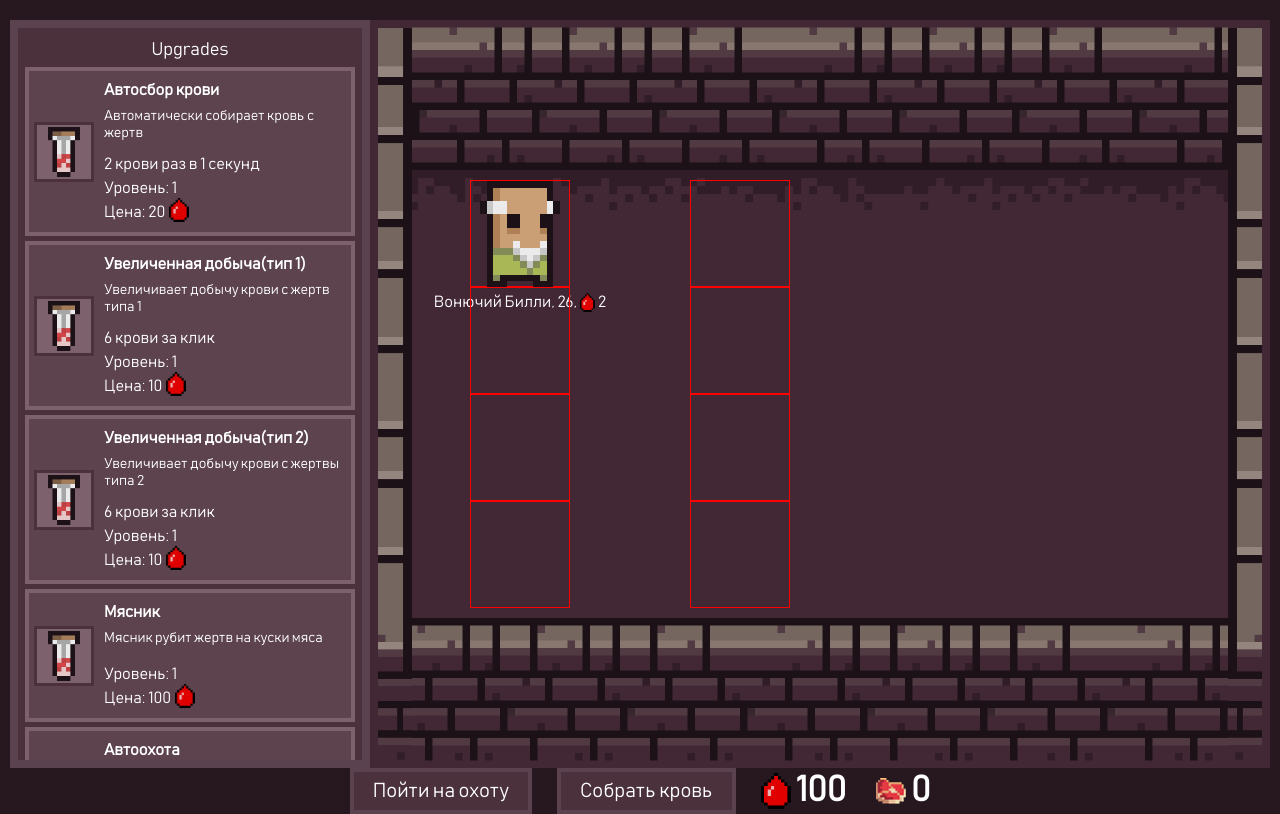
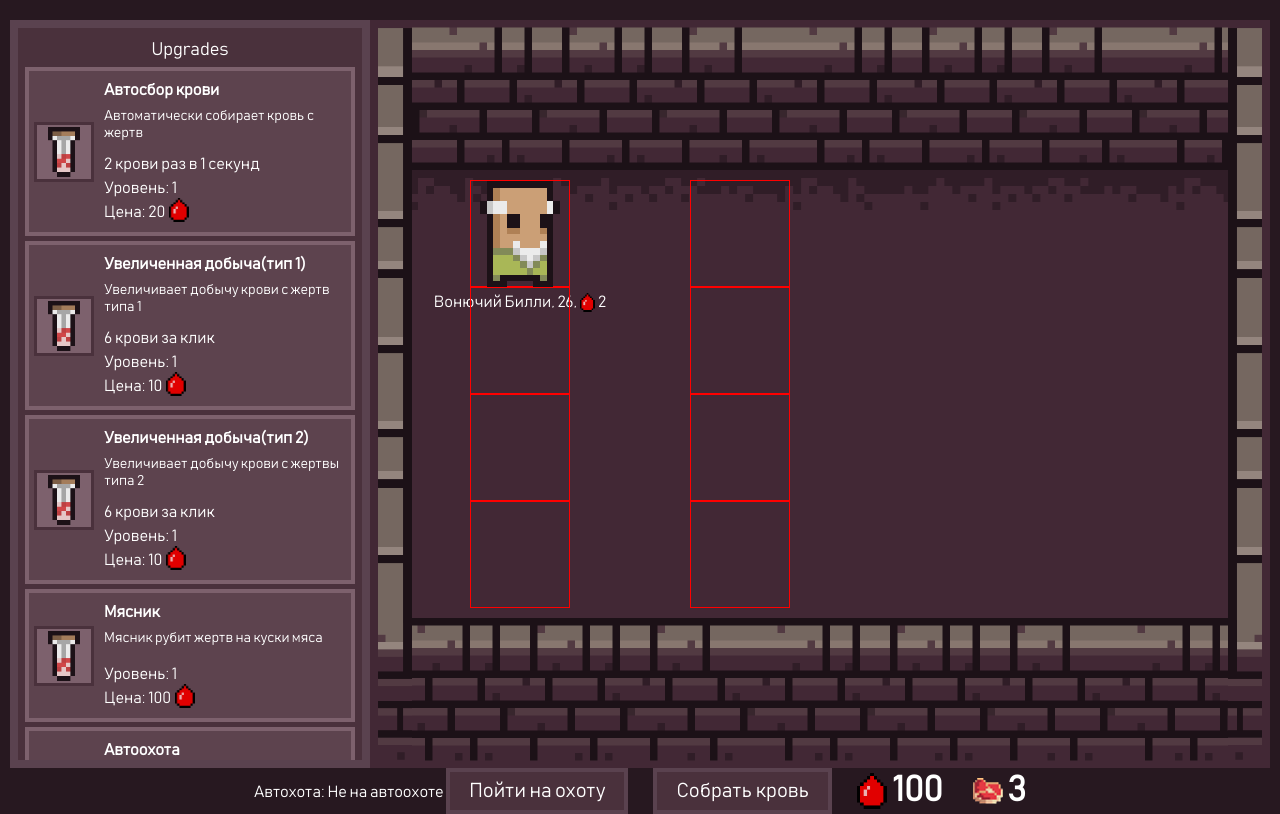
Before and after one commit to SeeNelse/clicker-reactjs, a React (Create React App) app: page /map in a window 1280 px wide. Built offline with nearby package versions, Linux system fonts and the light colour scheme.

Commit message:
Автоохота не мешает игроку идти на обычную охоту

```diff
--- a/src/components/map/goHuntingBtn.jsx
+++ b/src/components/map/goHuntingBtn.jsx
@@ -1,14 +1,19 @@
 import React from 'react';
 import msToTime from '../../utils/timeFormatter'
 
-const GoHuntingBtn = ({ HandleGoHuntingClick, TimeToFinishHunting, HuntingState, IsReachMaxCount, AutoHuntingState }) => {
+const GoHuntingBtn = ({ HandleGoHuntingClick, TimeToFinishHunting, TimeToFinishAutoHunting, HuntingState, IsReachMaxCount }) => {
   return(
-    <button
+    <div>
+      <span style={{ color: '#fff' }}>Автохота:  { TimeToFinishAutoHunting !== 0 ? "На автоохоте" : "Не на автоохоте"} </span>
+      {/* msToTime(TimeToFinishAutoHunting) */}
+      {console.log(TimeToFinishHunting)}
+      <button
       className="map-bot__hunting-btn ui-button"
       onClick = { HandleGoHuntingClick }
-      disabled = { HuntingState || IsReachMaxCount || AutoHuntingState } >
+      disabled = { HuntingState || IsReachMaxCount } >
       { TimeToFinishHunting ? msToTime(TimeToFinishHunting) : 'Пойти на охоту' }
     </button>
+    </div>
   )
 }
 
--- a/src/containers/mapContainer.jsx
+++ b/src/containers/mapContainer.jsx
@@ -17,12 +17,13 @@ class MapContainer extends Component {
       butcher: false,
       butcherBooty: 0,
       timeToFinishHunting: 0,
+      timeToFinishAutoHunting: 0,
       bloodCounter: 100, // кол-во крови
       victims: [CONFIG.defaultVictim],
       victimSlotsCount: 8,
       currentVictimMenu: null,
       autoCollectBlood: 0,
-      victimMeat: 0,
+      victimMeat: 3,
       victimsTypes: {
         bloodPerClickType1: 1,
         bloodPerClickType2: 1,
@@ -66,15 +67,17 @@ class MapContainer extends Component {
     if (notAutoHunting) {
       this.setState({
         hunting: true,
-        timeToFinishHunting: 2000,
+        timeToFinishHunting: 3000,
       });
     } else {
       if (this.state.victimMeat >= 3) {
         this.setState((state) => ({
           autoHunting: true,
-          timeToFinishHunting: 2000,
+          timeToFinishAutoHunting: 3000,
           victimMeat: state.victimMeat - 3, // сколько отнимать мяса за тик автоохоты
-        }));
+        }), () => {
+          console.log(this.state.timeToFinishAutoHunting)
+        });
       } else {
         return;
       }
@@ -89,7 +92,15 @@ class MapContainer extends Component {
         });
         return clearInterval(huntingTimer);
       }
-      this.setState({timeToFinishHunting: this.state.timeToFinishHunting - 1000});
+      if (notAutoHunting) {
+        this.setState({
+          timeToFinishHunting: this.state.timeToFinishHunting - 1000,
+        });
+      } else {
+        this.setState({
+          timeToFinishAutoHunting: this.state.timeToFinishAutoHunting - 1000,
+        });
+      }
     }, 1000);
   }
 
@@ -211,8 +222,8 @@ class MapContainer extends Component {
           <GoHuntingBtn
             HandleGoHuntingClick = { this.HandleGoHuntingClick }
             TimeToFinishHunting = { this.state.timeToFinishHunting }
+            TimeToFinishAutoHunting = { this.state.timeToFinishAutoHunting }
             HuntingState = { this.state.hunting }
-            AutoHuntingState = { this.state.autoHunting }
             IsReachMaxCount = { this.state.victims.length === this.state.victimSlotsCount }
           />
           <CounterBtn SuckBloodFromAllVictims = { this.SuckBloodFromAllVictims } HuntingState = { this.state.hunting }/>
```
